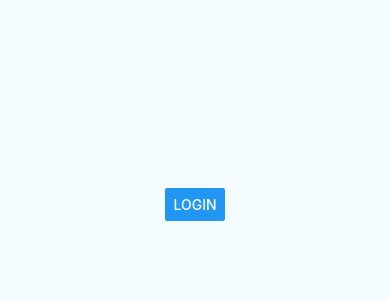
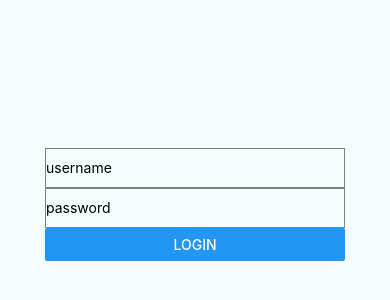
Before and after one commit to amw-zero/react-native-seed, a React Native app: screen / in a window 390 px wide. Shown: the part 218-518 px from the top of the page. Built offline with nearby package versions, Linux system fonts and the light colour scheme.

Commit message:
Add text inputs for credentials.

```diff
--- a/App.js
+++ b/App.js
@@ -1,22 +1,30 @@
 import * as React from 'react';
-import { Button, Platform, StyleSheet, Text, View } from 'react-native';
+import { Button, Platform, StyleSheet, Text, TextInput, View } from 'react-native';
 import { CheckAuthentication, Authenticate } from './authentication/Authentication';
 
 async function authService(email, password){
-  return { };
+  if (email == "test@email.com" && password == "Test1234") {
+    return {};
+  } else {
+    return { error: "Invalid credentials" };
+  }
 };
 
-async function onPress(state, setState) {
-  let authState = await Authenticate("test", "pw", authService);
-  setState(Object.assign({}, state, authState));
+async function onPress(username, password, setState) {
+  let authState = await Authenticate(username, password, authService);
+  setState(authState);
 };
 
 function renderAuthenticated() {
   return <Text style={styles.instructions}>Yep</Text>;
 };
 
-function renderUnauthenticated(state, setState) {
-  return <Button title="Login" onPress={() => onPress(state, setState)}></Button>;
+function renderUnauthenticated(state, setState, username, setUsername, password, setPassword) {
+  return <View>
+    <TextInput style={styles.inputs} value={username} onChangeText={text => setUsername(text)} />
+    <TextInput style={styles.inputs} value={password} onChangeText={text => setPassword(text)} />
+    <Button title="Login" onPress={() => onPress(username, password, setState)} />
+  </View>;
 };
 
 function renderError(state) {
@@ -27,10 +35,13 @@ let initialAuthState = CheckAuthentication();
 
 export default function App() {
   let [state, setState] = React.useState(initialAuthState);
+  let [username, setUsername] = React.useState("username");
+  let [password, setPassword] = React.useState("password");
 
   return (
     <View style={styles.container}>
-      {state.authenticated ? renderAuthenticated() : renderUnauthenticated(state, setState)}
+
+      {state.authenticated ? renderAuthenticated() : renderUnauthenticated(state, setState, username, setUsername, password, setPassword)}
       {state.error ? renderError(state) : null}
     </View>
   );
@@ -53,4 +64,10 @@ const styles = StyleSheet.create({
     color: '#333333',
     marginBottom: 5,
   },
+  inputs: {
+    height: 40,
+    width: 300,
+    borderColor: 'gray',
+    borderWidth: 1
+  }
 });
```
